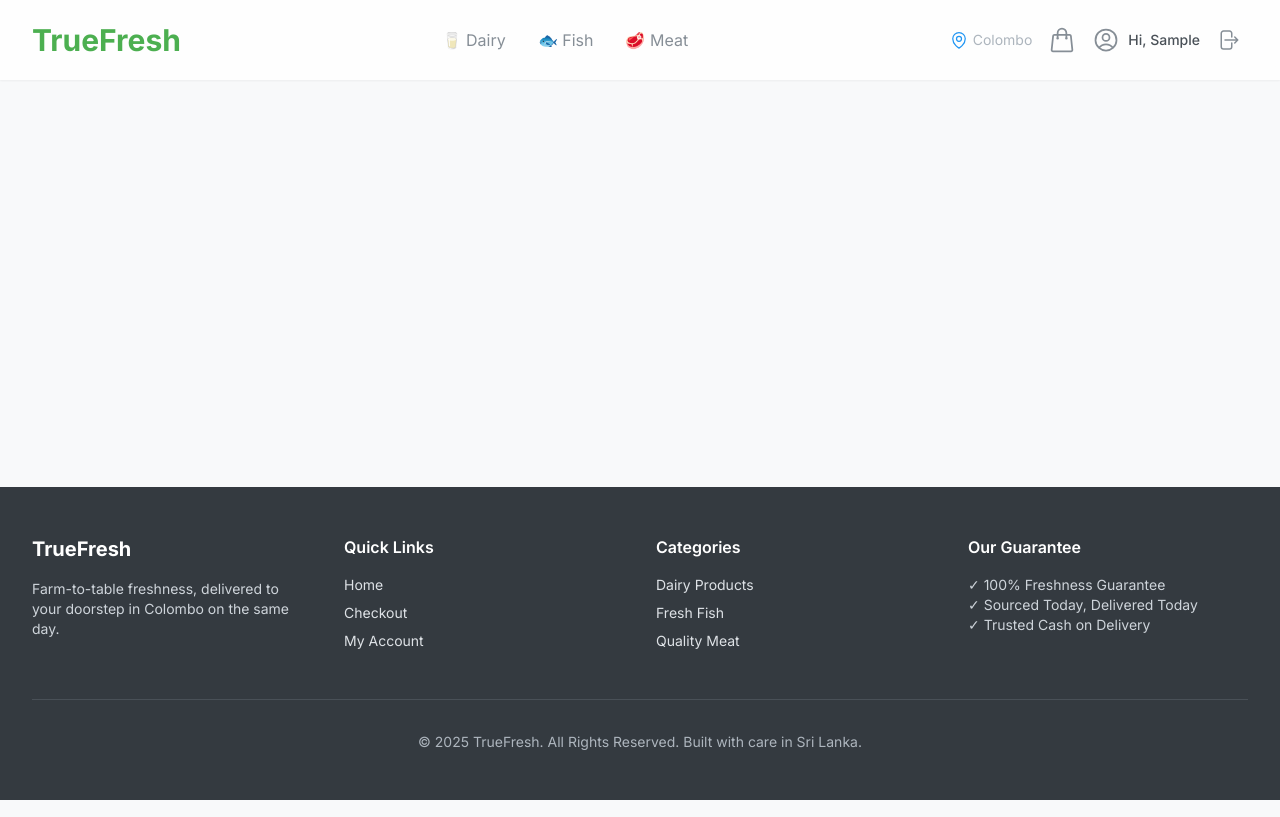
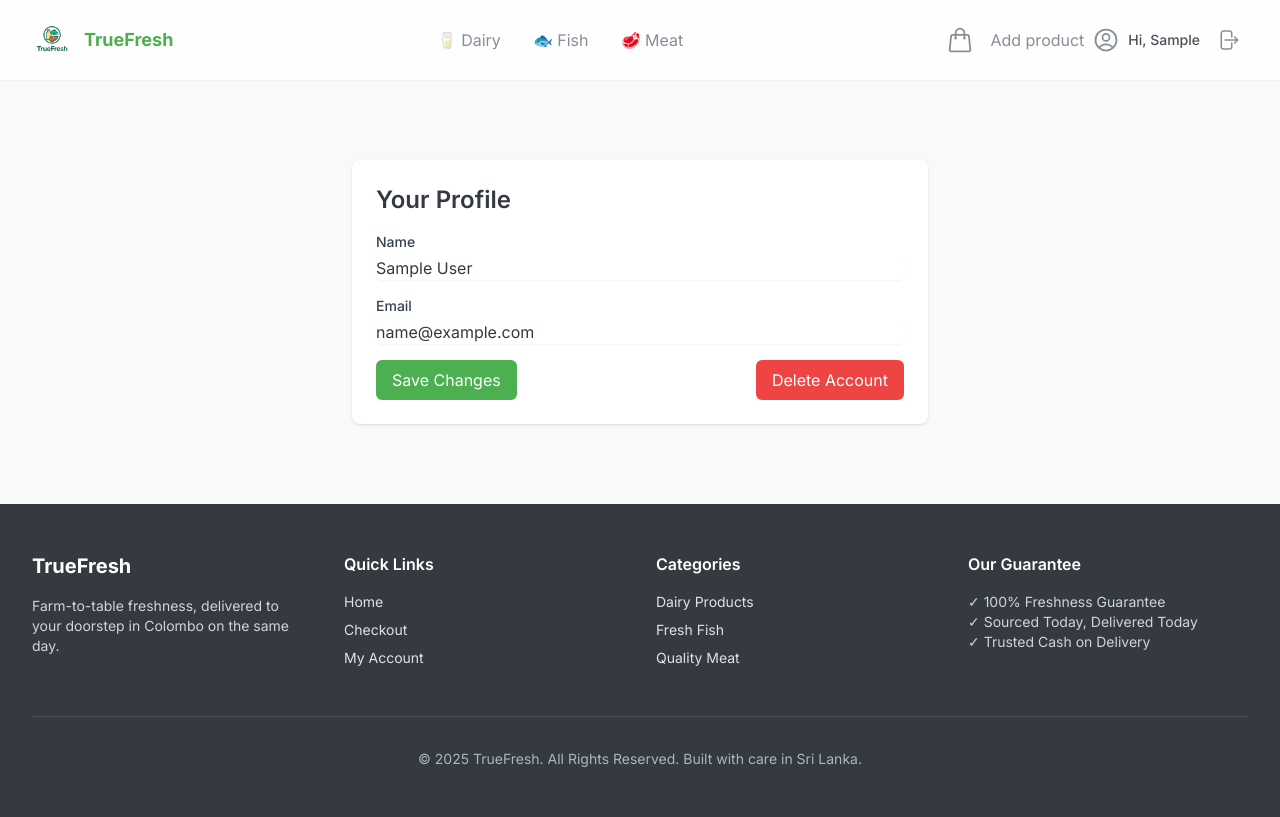
Before and after one commit to IyenshiAUT/truefresh-frontend, a React (Create React App) app: page /profile in a window 1280 px wide. Built offline with nearby package versions, Linux system fonts and the light colour scheme; sample sign-in values are in the browser's storage.

Commit message:
Add all features

```diff
--- a/src/App.js
+++ b/src/App.js
@@ -8,6 +8,9 @@ import ProtectedRoute from './components/Common/ProtectedRoute';
 import HomePage from './pages/HomePage';
 import ProductsPage from './pages/ProductsPage';
 import CheckoutPage from './pages/CheckoutPage';
+import ProfilePage from './pages/ProfilePage';
+import AddProductPage from './pages/AddProductPage';
+import EditProductPage from './pages/EditProductPage';
 import LoginPage from './pages/LoginPage';
 import RegisterPage from './pages/RegisterPage';
 
@@ -25,6 +28,9 @@ function App() {
         {/* Protected Routes */}
         <Route element={<ProtectedRoute />}>
           <Route path="/checkout" element={<CheckoutPage />} />
+          <Route path="/profile" element={<ProfilePage />} />
+          <Route path="/products/add" element={<AddProductPage />} />
+          <Route path="/products/:id/edit" element={<EditProductPage />} />
         </Route>
       </Routes>
     </Layout>
--- a/src/components/Common/Header.js
+++ b/src/components/Common/Header.js
@@ -4,6 +4,7 @@ import { Link, NavLink } from 'react-router-dom';
 import { ShoppingBagIcon, UserCircleIcon, ArrowRightOnRectangleIcon, MapPinIcon } from '@heroicons/react/24/outline';
 import { AuthContext } from '../../contexts/AuthContext';
 import { CartContext } from '../../contexts/CartContext';
+import logo from '../../assets/images/logo.png';
 
 const Header = () => {
   const { user, logout } = useContext(AuthContext);
@@ -17,17 +18,16 @@ const Header = () => {
     <header className="bg-white/80 backdrop-blur-lg shadow-sm fixed w-full top-0 z-50">
       <div className="container mx-auto px-4 sm:px-6 lg:px-8">
         <div className="flex items-center justify-between h-20">
-          <Link to="/" className="text-3xl font-bold text-brand-green">TrueFresh</Link>
+          <Link to="/" className="flex items-center gap-3">
+            <img src={logo} alt="TrueFresh" className="h-10 w-auto" />
+            <span className="text-lg font-bold text-brand-green hidden sm:inline">TrueFresh</span>
+          </Link>
           <nav className="hidden md:flex items-center space-x-8">
             <NavLink to="/category/dairy" className={navLinkClass}>🥛 Dairy</NavLink>
             <NavLink to="/category/fish" className={navLinkClass}>🐟 Fish</NavLink>
             <NavLink to="/category/meat" className={navLinkClass}>🥩 Meat</NavLink>
           </nav>
           <div className="flex items-center space-x-4">
-            <div className="flex items-center text-sm text-neutral-500">
-              <MapPinIcon className="h-5 w-5 mr-1 text-brand-blue" />
-              <span>Colombo</span>
-            </div>
             <button onClick={openCart} className="relative text-neutral-600 hover:text-brand-blue transition-colors">
               <ShoppingBagIcon className="h-7 w-7" />
               {totalItems > 0 && (
@@ -38,8 +38,13 @@ const Header = () => {
             </button>
             {user ? (
               <div className="flex items-center space-x-2">
-                 <UserCircleIcon className="h-7 w-7 text-neutral-600"/>
-                 <span className="text-sm font-medium text-neutral-700 hidden sm:block">Hi, {user.name.split(' ')[0]}</span>
+                 <NavLink to="/products/add" className={navLinkClass}>
+                   Add product
+                 </NavLink>
+                 <Link to="/profile" className="flex items-center space-x-2">
+                   <UserCircleIcon className="h-7 w-7 text-neutral-600"/>
+                   <span className="text-sm font-medium text-neutral-700 hidden sm:block">Hi, {user.name.split(' ')[0]}</span>
+                 </Link>
                  <button onClick={logout} title="Logout" className="p-2 rounded-full hover:bg-neutral-100 transition-colors">
                     <ArrowRightOnRectangleIcon className="h-6 w-6 text-neutral-600"/>
                  </button>
--- /dev/null
+++ b/src/components/Products/ProductForm.js
@@ -0,0 +1,45 @@
+import React from 'react';
+
+const ProductForm = ({ form, onChange, onSubmit, saving, submitLabel = 'Save' }) => {
+  return (
+    <form onSubmit={onSubmit} className="max-w-2xl mx-auto bg-white p-6 rounded-lg shadow space-y-4">
+      <div>
+        <label className="block text-sm font-medium text-gray-700">Name</label>
+        <input name="name" value={form.name} onChange={onChange} className="mt-1 block w-full rounded-md border-gray-300 shadow-sm" required />
+      </div>
+
+      <div>
+        <label className="block text-sm font-medium text-gray-700">Description</label>
+        <textarea name="description" value={form.description} onChange={onChange} rows={3} className="mt-1 block w-full rounded-md border-gray-300 shadow-sm" />
+      </div>
+
+      <div className="grid grid-cols-1 sm:grid-cols-3 gap-4">
+        <div>
+          <label className="block text-sm font-medium text-gray-700">Price (USD)</label>
+          <input name="price" type="number" step="0.01" value={form.price} onChange={onChange} className="mt-1 block w-full rounded-md border-gray-300 shadow-sm" required />
+        </div>
+        <div>
+          <label className="block text-sm font-medium text-gray-700">Category</label>
+          <input name="category" value={form.category} onChange={onChange} className="mt-1 block w-full rounded-md border-gray-300 shadow-sm" />
+        </div>
+        <div>
+          <label className="block text-sm font-medium text-gray-700">Tag</label>
+          <input name="tag" value={form.tag} onChange={onChange} className="mt-1 block w-full rounded-md border-gray-300 shadow-sm" />
+        </div>
+      </div>
+
+      <div>
+        <label className="block text-sm font-medium text-gray-700">Image URL</label>
+        <input name="imageUrl" value={form.imageUrl} onChange={onChange} className="mt-1 block w-full rounded-md border-gray-300 shadow-sm" />
+      </div>
+
+      <div className="flex items-center justify-end space-x-3">
+        <button type="submit" disabled={saving} className="px-4 py-2 bg-brand-green text-white rounded-md">
+          {saving ? 'Saving...' : submitLabel}
+        </button>
+      </div>
+    </form>
+  );
+};
+
+export default ProductForm;
--- /dev/null
+++ b/src/pages/AddProductPage.js
@@ -0,0 +1,40 @@
+import React, { useState } from 'react';
+import api from '../api/axiosConfig';
+import ProductForm from '../components/Products/ProductForm';
+import { useNavigate } from 'react-router-dom';
+
+const AddProductPage = () => {
+  const [form, setForm] = useState({ name: '', description: '', price: '', category: '', tag: '', imageUrl: '' });
+  const [saving, setSaving] = useState(false);
+  const navigate = useNavigate();
+
+  const onChange = (e) => {
+    const { name, value } = e.target;
+    setForm((s) => ({ ...s, [name]: value }));
+  };
+
+  const onSubmit = async (e) => {
+    e.preventDefault();
+    setSaving(true);
+    try {
+      // convert dollars to cents if backend expects integer price
+      const payload = { ...form, price: Math.round(parseFloat(form.price || 0) * 100) };
+      await api.post('/products', payload);
+      navigate('/category/' + (form.category || 'all'));
+    } catch (err) {
+      console.error(err);
+      alert('Failed to add product');
+    } finally {
+      setSaving(false);
+    }
+  };
+
+  return (
+    <div className="container mx-auto px-4 py-20">
+      <h1 className="text-2xl font-semibold mb-6">Add Product</h1>
+      <ProductForm form={form} onChange={onChange} onSubmit={onSubmit} saving={saving} submitLabel="Add Product" />
+    </div>
+  );
+};
+
+export default AddProductPage;
--- /dev/null
+++ b/src/pages/EditProductPage.js
@@ -0,0 +1,68 @@
+import React, { useState, useEffect } from 'react';
+import { useParams, useNavigate } from 'react-router-dom';
+import api from '../api/axiosConfig';
+import ProductForm from '../components/Products/ProductForm';
+import Spinner from '../components/Common/Spinner';
+
+const EditProductPage = () => {
+  const { id } = useParams();
+  const [form, setForm] = useState(null);
+  const [loading, setLoading] = useState(true);
+  const [saving, setSaving] = useState(false);
+  const navigate = useNavigate();
+
+  useEffect(() => {
+    const fetchProduct = async () => {
+      try {
+        const res = await api.get(`/products/${id}`);
+        const p = res.data;
+        setForm({
+          name: p.name || '',
+          description: p.description || '',
+          price: ((p.price || 0) / 100).toFixed(2),
+          category: p.category || '',
+          tag: p.tag || '',
+          imageUrl: p.imageUrl || ''
+        });
+      } catch (err) {
+        console.error(err);
+        alert('Could not load product');
+      } finally {
+        setLoading(false);
+      }
+    };
+    fetchProduct();
+  }, [id]);
+
+  const onChange = (e) => {
+    const { name, value } = e.target;
+    setForm((s) => ({ ...s, [name]: value }));
+  };
+
+  const onSubmit = async (e) => {
+    e.preventDefault();
+    setSaving(true);
+    try {
+      const payload = { ...form, price: Math.round(parseFloat(form.price || 0) * 100) };
+      await api.put(`/products/${id}`, payload);
+      navigate('/category/' + (form.category || 'all'));
+    } catch (err) {
+      console.error(err);
+      alert('Failed to update product');
+    } finally {
+      setSaving(false);
+    }
+  };
+
+  if (loading) return <Spinner />;
+  if (!form) return <div className="text-center py-20">Product not found.</div>;
+
+  return (
+    <div className="container mx-auto px-4 py-20">
+      <h1 className="text-2xl font-semibold mb-6">Edit Product</h1>
+      <ProductForm form={form} onChange={onChange} onSubmit={onSubmit} saving={saving} submitLabel="Update Product" />
+    </div>
+  );
+};
+
+export default EditProductPage;
--- a/src/pages/HomePage.js
+++ b/src/pages/HomePage.js
@@ -1,6 +1,7 @@
 // File: src/pages/HomePage.js
-import React from 'react';
-import { Link } from 'react-router-dom';
+import React, { useRef, useEffect } from 'react';
+import { Link, useLocation } from 'react-router-dom';
+import logo from '../assets/images/logo.png';
 import { ArrowRightIcon } from '@heroicons/react/24/solid';
 
 const categories = [
@@ -10,24 +11,40 @@ const categories = [
 ];
 
 const HomePage = () => {
+  const categoriesRef = useRef(null);
+  const location = useLocation();
+
+  const scrollToCategories = () => {
+    const el = document.getElementById('browse-categories') || categoriesRef.current;
+    if (el) el.scrollIntoView({ behavior: 'smooth', block: 'start' });
+  };
+
+  useEffect(() => {
+    if (location.hash === '#browse-categories') {
+      // small timeout to allow layout/hero animations to finish
+      setTimeout(scrollToCategories, 120);
+    }
+  }, [location]);
+
   return (
     <div>
       <section className="relative bg-neutral-100 py-20 md:py-32">
         <div className="container mx-auto px-4 text-center">
+          <img src={logo} alt="TrueFresh logo" className="mx-auto mb-6 h-28 md:h-40 w-auto" />
           <h1 className="text-4xl md:text-6xl font-extrabold text-neutral-800 tracking-tight">The Freshest Catch & Harvest,</h1>
           <h2 className="text-4xl md:text-6xl font-extrabold text-brand-green tracking-tight mt-2">Delivered Today.</h2>
           <p className="mt-6 max-w-2xl mx-auto text-lg text-neutral-600">
             Connecting you directly with local farmers, fishers, and butchers in Colombo for unparalleled freshness and same-day delivery.
           </p>
           <div className="mt-10">
-            <Link to="/category/fish" className="inline-block bg-brand-green text-white font-bold text-lg px-8 py-4 rounded-full shadow-lg hover:bg-brand-green-dark transition-transform duration-300 transform hover:-translate-y-1">
+            <button onClick={scrollToCategories} className="inline-block bg-brand-green text-white font-bold text-lg px-8 py-4 rounded-full shadow-lg hover:bg-brand-green-dark transition-transform duration-300 transform hover:-translate-y-1">
               Shop Now <ArrowRightIcon className="inline h-5 w-5 ml-2" />
-            </Link>
+            </button>
           </div>
         </div>
       </section>
 
-      <section className="py-16 sm:py-24">
+      <section id="browse-categories" ref={categoriesRef} className="py-16 sm:py-24">
         <div className="container mx-auto px-4">
           <h2 className="text-3xl font-bold text-center text-neutral-800 mb-12">Browse Our Categories</h2>
           <div className="grid grid-cols-1 md:grid-cols-3 gap-8">
--- /dev/null
+++ b/src/pages/ProfilePage.js
@@ -0,0 +1,71 @@
+import React, { useContext, useState } from 'react';
+import { useNavigate } from 'react-router-dom';
+import { AuthContext } from '../contexts/AuthContext';
+import Spinner from '../components/Common/Spinner';
+
+const ProfilePage = () => {
+  const { user, loading, updateProfile, deleteAccount } = useContext(AuthContext);
+  const [form, setForm] = useState(() => ({ name: user?.name || '', email: user?.email || '' }));
+  const [saving, setSaving] = useState(false);
+  const navigate = useNavigate();
+
+  if (loading) return <Spinner />;
+  if (!user) return null;
+
+  const onChange = (e) => setForm((s) => ({ ...s, [e.target.name]: e.target.value }));
+
+  const onSave = async (e) => {
+    e.preventDefault();
+    setSaving(true);
+    try {
+      await updateProfile(form);
+      // simple feedback
+      alert('Profile updated');
+    } catch (err) {
+      console.error(err);
+      alert('Failed to update profile');
+    } finally {
+      setSaving(false);
+    }
+  };
+
+  const onDelete = async () => {
+    if (!confirm('Delete account? This cannot be undone.')) return;
+    try {
+      await deleteAccount();
+      navigate('/');
+    } catch (err) {
+      console.error(err);
+      alert('Failed to delete account');
+    }
+  };
+
+  return (
+    <div className="container mx-auto px-4 py-20">
+      <div className="max-w-xl mx-auto bg-white p-6 rounded-lg shadow">
+        <h2 className="text-2xl font-semibold mb-4">Your Profile</h2>
+        <form onSubmit={onSave} className="space-y-4">
+          <div>
+            <label className="block text-sm font-medium text-gray-700">Name</label>
+            <input name="name" value={form.name} onChange={onChange} className="mt-1 block w-full rounded-md border-gray-300 shadow-sm" />
+          </div>
+          <div>
+            <label className="block text-sm font-medium text-gray-700">Email</label>
+            <input name="email" value={form.email} onChange={onChange} className="mt-1 block w-full rounded-md border-gray-300 shadow-sm" />
+          </div>
+
+          <div className="flex items-center justify-between">
+            <button type="submit" disabled={saving} className="px-4 py-2 bg-brand-green text-white rounded-md">
+              {saving ? 'Saving...' : 'Save Changes'}
+            </button>
+            <button type="button" onClick={onDelete} className="px-4 py-2 bg-red-500 text-white rounded-md">
+              Delete Account
+            </button>
+          </div>
+        </form>
+      </div>
+    </div>
+  );
+};
+
+export default ProfilePage;
```
Also changed, not shown: src/contexts/AuthContext.js (+16 -1 lines), src/assets/images/logo.png (added), 1 other file (tests, documents, lock files or other folders).
